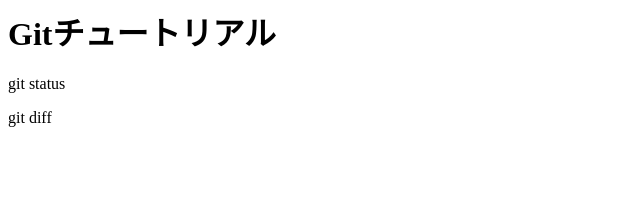
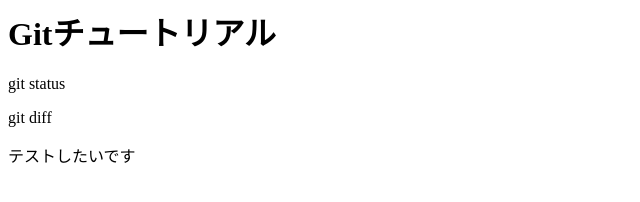
Before and after one commit to MaiOkamoto/git_tutorial2, a plain HTML site: page index.html in a window 1280 px wide. Shown: the whole page, without its empty margins (0-640 px from the left). Drawn offline with Linux system fonts and the light colour scheme.

Commit message:
テストです

```diff
--- a/index.html
+++ b/index.html
@@ -1,3 +1,4 @@
 <h1>Gitチュートリアル</h1>
 <p>git status</p>
 <p>git diff</p>
+<p>テストしたいです</p>
```
